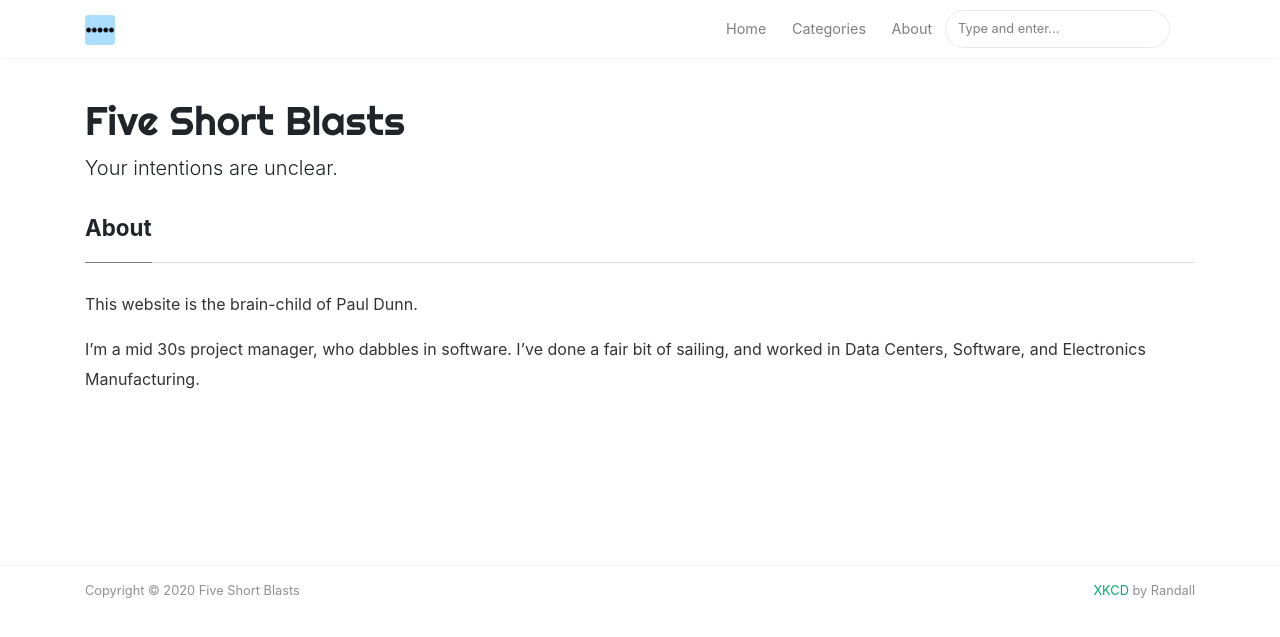
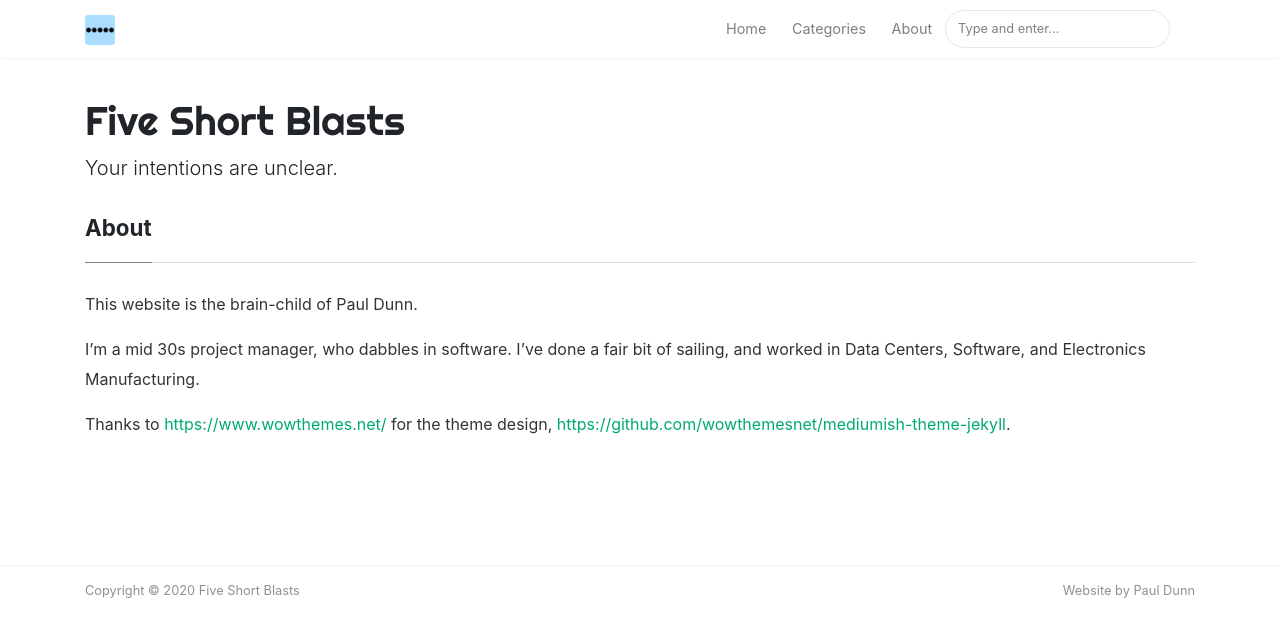
Before and after one commit to pjpd/fiveshortblasts, a Jekyll site: the page built from _pages/about.md, in a window 1280 px wide. Shown: the top 637 px of the page. Built offline with Jekyll 4.4.1, drawn with Linux system fonts in a browser that asks for light colours; nearby versions of some CDN libraries.

Commit message:
clean up About

```diff
--- a/_layouts/default.html
+++ b/_layouts/default.html
@@ -163,7 +163,7 @@ ga('send', 'pageview');
                 Copyright © {{ site.time | date: "%Y" }} {{ site.name }}
             </div>
             <div class="col-md-6 col-sm-6 text-center text-lg-right">
-                <a target="_blank" href="http://xkcd.com">XKCD</a> by Randall
+                Website by Paul Dunn
             </div>
         </div>
     </div>
--- a/_pages/about.md
+++ b/_pages/about.md
@@ -8,3 +8,5 @@ comments: true
 This website is the brain-child of Paul Dunn.
 
 I'm a mid 30s project manager, who dabbles in software. I've done a fair bit of sailing, and worked in Data Centers, Software, and Electronics Manufacturing.
+
+Thanks to [https://www.wowthemes.net/](Sal of WowThemes) for the theme design, [https://github.com/wowthemesnet/mediumish-theme-jekyll](Mediumish).
```
